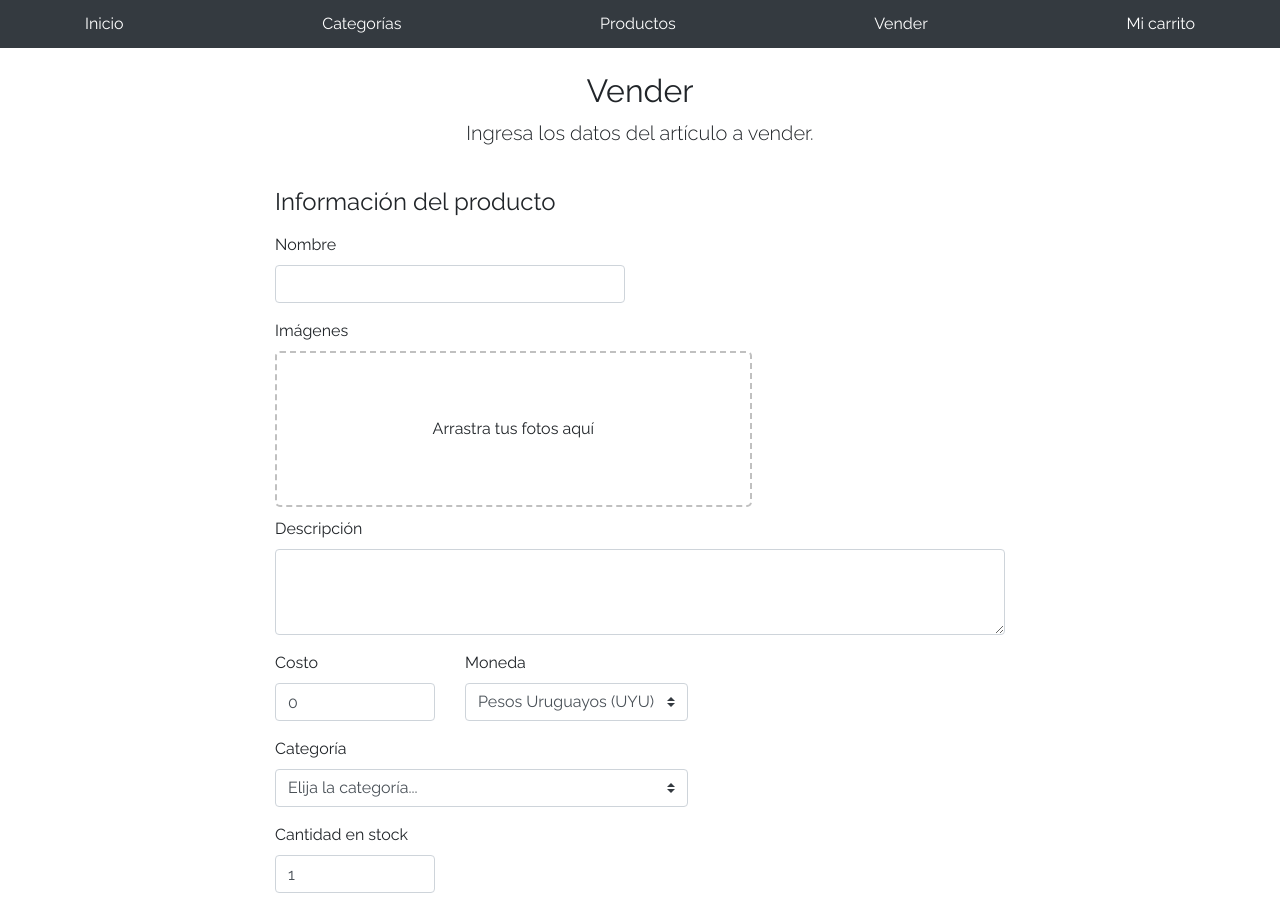
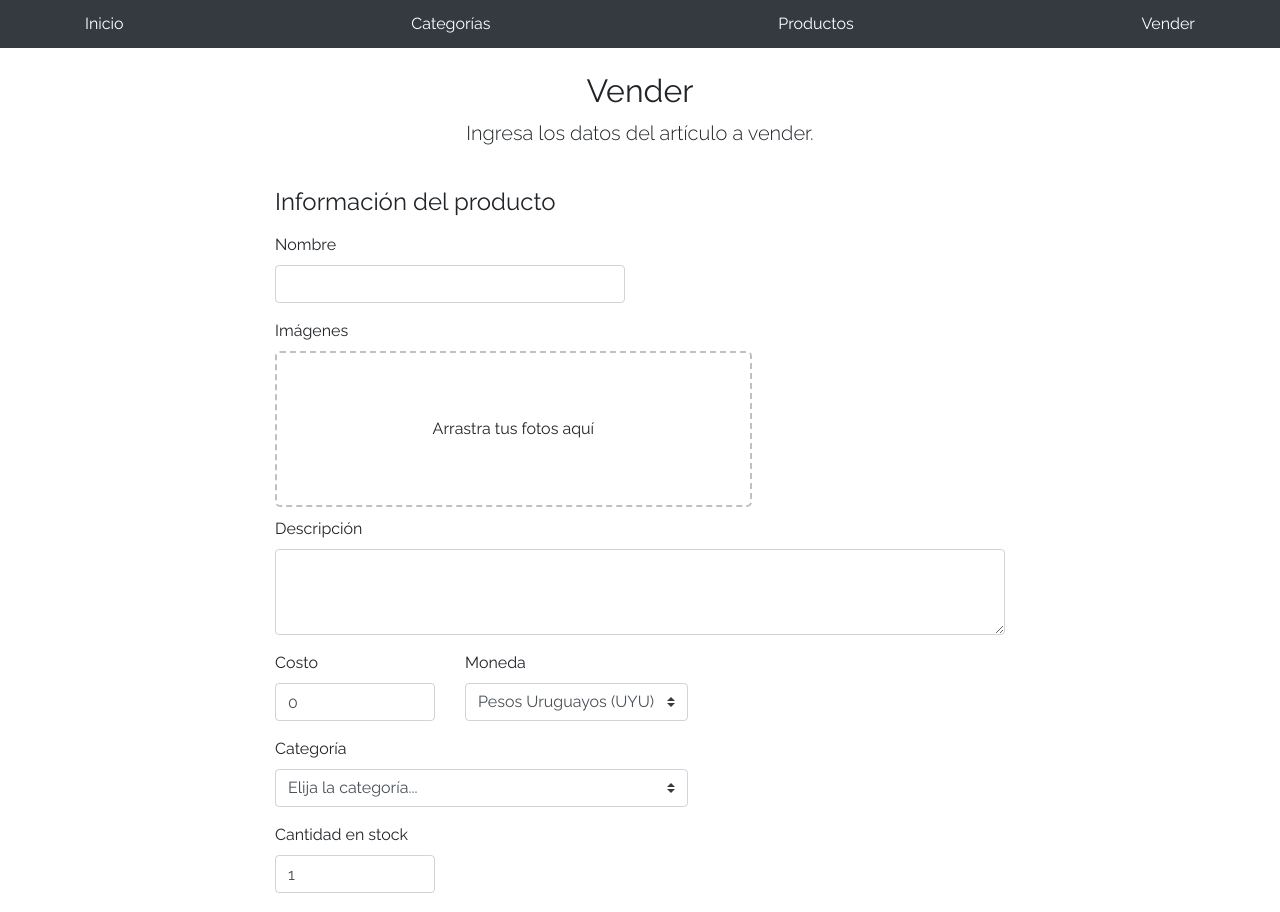
Before and after one commit to daniagretti/JAP-2020, a plain HTML site: page sell.html in a window 1280 px wide. Shown: the top 912 px of the page. Drawn offline with Linux system fonts and the light colour scheme.

Commit message:
Update sell.html
comente el carrito del navbar

```diff
--- a/sell.html
+++ b/sell.html
@@ -36,7 +36,7 @@
             <a class="py-2 d-none d-md-inline-block" href="categories.html">Categorías</a>
             <a class="py-2 d-none d-md-inline-block" href="products.html">Productos</a>
             <a class="py-2 d-none d-md-inline-block" href="sell.html">Vender</a>
-            <a class="py-2 d-none d-md-inline-block" href="cart.html">Mi carrito</a>
+            <!--<a class="py-2 d-none d-md-inline-block" href="cart.html">Mi carrito</a>-->
         </div>
     </nav>
       <div class="container">
```
